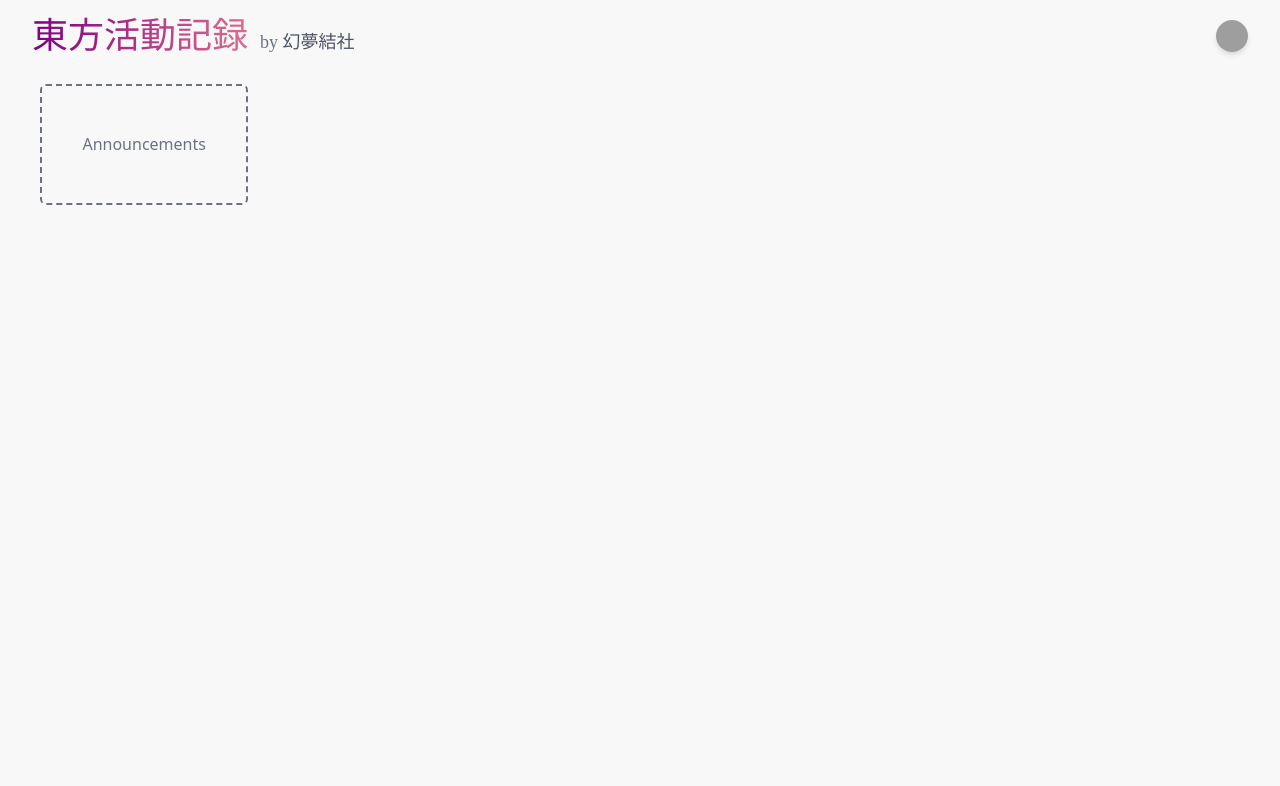
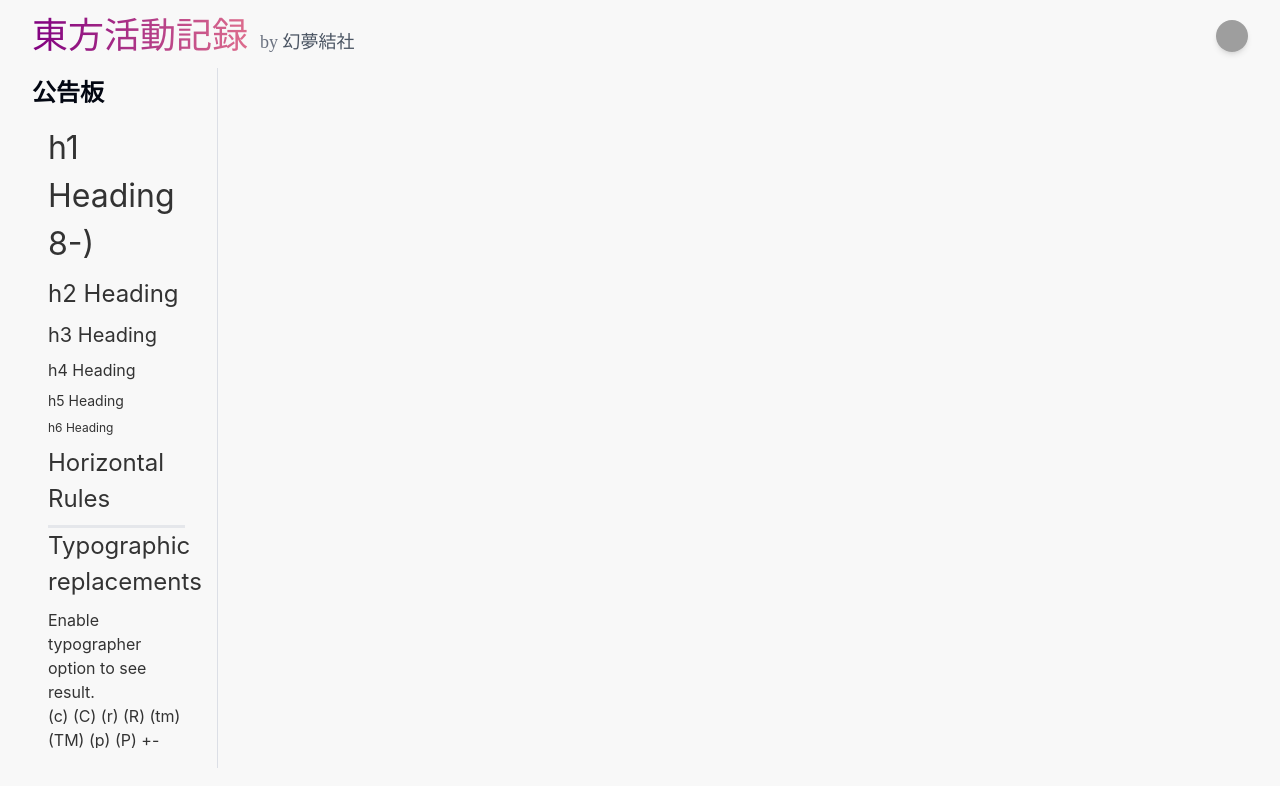
Before and after one commit to akinazuki/touhou-events, a Vue app: page /events in a window 1280 px wide. Shown: the top 786 px of the page. Built offline with nearby package versions, Linux system fonts and the light colour scheme; grey boxes are pictures that could not be loaded; a web font is replaced by a local one.

Commit message:
fix events display & add announcement component

```diff
--- /dev/null
+++ b/src/components/Announcement.vue
@@ -0,0 +1,89 @@
+<script setup lang="ts">
+import { defineProps, ref } from "vue";
+import { ElScrollbar } from "element-plus";
+import MarkdownRender from "./MarkdownRender.vue";
+
+const content = ref(`
+# h1 Heading 8-)
+## h2 Heading
+### h3 Heading
+#### h4 Heading
+##### h5 Heading
+###### h6 Heading
+
+
+## Horizontal Rules
+
+___
+
+---
+
+***
+
+
+## Typographic replacements
+
+Enable typographer option to see result.
+
+(c) (C) (r) (R) (tm) (TM) (p) (P) +-
+
+test.. test... test..... test?..... test!....
+
+!!!!!! ???? ,,  -- ---
+
+"Smartypants, double quotes" and 'single quotes'
+
+
+## Emphasis
+
+**This is bold text**
+
+__This is bold text__
+
+*This is italic text*
+
+_This is italic text_
+
+~~Strikethrough~~
+
+
+## Blockquotes
+
+
+> Blockquotes can also be nested...
+>> ...by using additional greater-than signs right next to each other...
+> > > ...or with spaces between arrows.`);
+</script>
+
+<template>
+  <div class="h-full announcement">
+    <h1 class="text-2xl font-semibold">
+      公告板
+    </h1>
+    <ElScrollbar max-height="calc(100vh - 8rem - 2rem)">
+      <MarkdownRender
+        :style="{
+        }" :content="content"
+        height="100%"
+        max-height="100%"
+      />
+    </ElScrollbar>
+  </div>
+</template>
+
+<style scoped>
+/*
+unset the default scrollbar style
+*/
+.announcement ::-webkit-scrollbar-thumb {
+  background:unset
+
+}
+.announcement ::-webkit-scrollbar-thumb:hover {
+  background:unset;
+  border-radius:unset
+}
+.announcement ::-webkit-scrollbar-track {
+  background:unset
+}
+</style>
--- a/src/components/Events.vue
+++ b/src/components/Events.vue
@@ -142,11 +142,11 @@ onMounted(async () => {
 
 <template>
   <div class="flex flex-col">
-    <div class="flex flex-row items-center gap-2 my-2 h-8 xl:max-w-[70%] max-w-[90%]">
-      <SearchTagsSelector class="w-32" />
-      <EventsFilter class="w-full" :initial-value="sortBy" @filter-selected="onFilterSelected" />
-      <p class="text-gray-600 text-xs font-bold">
-        {{ searching ? `搜索到 ${searchResultEventsCount} 个活动` : '' }}
+    <div class="flex flex-row items-center gap-1 my-2 h-8 xl:max-w-[70%] max-w-[90%]">
+      <SearchTagsSelector class="2xl:w-[40%] xl:w-[60%] md:w-[70%]" />
+      <EventsFilter class="w-[8rem]" :initial-value="sortBy" @filter-selected="onFilterSelected" />
+      <p class="text-gray-600 text-xs font-bold line-clamp-1 w-[10rem] ml-2">
+        {{ searching ? `${searchResultEventsCount} 个活动` : '' }}
       </p>
     </div>
     <div class="grid grid-cols-1 lg:grid-cols-2 xl:grid-cols-3 2xl:grid-cols-4 w-[96%]">
@@ -160,7 +160,7 @@ onMounted(async () => {
         少女{{ parseFloat(Math.random().toFixed(2)) > 0.3 ? "祈祷" : "折寿" }}中...
       </p>
     </div>
-    <div v-if="events.length === 0 && !loading" class="flex flex-col items-center justify-center h-96">
+    <div v-if="events.length === 0 && !loading" class="flex flex-col items-center justify-center h-96 mt-32">
       <img src="https://cdn.sa.net/2024/06/23/HGaDtOfh86wXCKx.jpg" alt="404">
       <p class="text-gray-600 text-xl">
         什么都没有找到...
--- a/src/components/EventsFilter.vue
+++ b/src/components/EventsFilter.vue
@@ -3,7 +3,8 @@ import type { Ref } from "vue";
 import { computed, inject, onMounted, ref, watch } from "vue";
 import { Check, ChevronsUpDown } from "lucide-vue-next";
 
-import { ElRadioButton, ElRadioGroup } from "element-plus";
+import { ElOption, ElRadioButton, ElRadioGroup, ElSelect } from "element-plus";
+
 import { cn } from "@/lib/utils";
 import { Button } from "@/components/ui/button";
 import {
@@ -48,18 +49,15 @@ watch(selected, () => {
 </script>
 
 <template>
-  <div
-    class="flex flex-row items-center grow"
-  >
-    <ElRadioGroup v-model="selected" class="filter-selector w-full">
-      <!-- <ElRadioButton label="热门" value="hot" />
-      <ElRadioButton label="最近的" value="future" />
-      <ElRadioButton label="时间倒序" value="desc" /> -->
-      <ElRadioButton
-        v-for="button in filterButtons" :key="button.value" :label="button.label" :value="button.value"
-      />
-    </ElRadioGroup>
-    <!-- <Popover v-model:open="open">
+  <div class="flex flex-row items-center">
+    <ElSelect v-model="selected" placeholder="排序" size="large">
+      <ElOption v-for="item in filterButtons" :key="item.value" :label="item.label" :value="item.value" />
+    </ElSelect>
+    <!-- <ElRadioGroup v-model="selected" class="filter-selector w-full">
+      <ElRadioButton v-for="button in filterButtons" :key="button.value" :label="button.label" :value="button.value" />
+    </ElRadioGroup> -->
+  </div>
+  <!-- <Popover v-model:open="open">
       <PopoverTrigger as-child>
         <div class="w-full">
           <Button variant="outline" role="combobox" :aria-expanded="open" class="w-full justify-between">
@@ -101,7 +99,6 @@ watch(selected, () => {
         </Command>
       </PopoverContent>
     </Popover> -->
-  </div>
 </template>
 
 <style>
--- a/src/components/Main.vue
+++ b/src/components/Main.vue
@@ -1,8 +1,9 @@
 <script setup lang="ts">
-import { computed, onMounted, provide, ref } from "vue";
+import { computed, h, onMounted, provide, ref } from "vue";
+import { ElDivider } from "element-plus";
 import Placeholder from "@/components/Placeholder.vue";
 import Header from "@/components/Header.vue";
-import EventsFilter from "@/components/EventsFilter.vue";
+import Announcement from "@/components/Announcement.vue";
 
 const needMargin = ref(false);
 const leftPanel = ref<HTMLElement | null>(null);
@@ -22,24 +23,27 @@ provide("leftPanelWidth", leftPanelWidth);
 
 <template>
   <div class="flex flex-col ">
-    <!-- <Placeholder message="Header" class="h-24 p-2" /> -->
     <div class="h-16 px-8 mt-1 items-center w-full flex">
       <Header />
     </div>
 
     <div class="flex px-6">
-      <div ref="leftPanel" class="w-[20%] p-2 flex flex-col">
-        <Placeholder message="Announcements" class="h-[20%] w-full p-2" />
-        <!-- <Placeholder message="Sidebar" class="h-[80%] w-full p-2" /> -->
+      <div ref="leftPanel" class="w-[15%] p-2 flex flex-col">
+        <!-- <Placeholder message="Announcements" class="h-[20%] w-full p-2" /> -->
+        <Announcement class="w-full" />
       </div>
+      <ElDivider
+        :style="{
+          height: 'auto',
+        }" direction="vertical"
+      />
       <div
         :class="{
           'm-2': needMargin,
-        }" class="w-[80%] overflow-y-auto flex flex-col m-4 h-[calc(100vh-8rem-0.25rem)]"
+        }" class="w-[85%] overflow-y-auto flex flex-col m-4 h-[calc(100vh-8rem-0.25rem)]"
       >
         <router-view />
       </div>
-      <!-- <Placeholder message="Announcements" class="w-[20%] p-2" /> -->
     </div>
   </div>
 </template>
--- a/src/components/MarkdownRender.vue
+++ b/src/components/MarkdownRender.vue
@@ -6,9 +6,11 @@ import DOMPurify from "dompurify";
 const props = defineProps<{
   content: string;
   height?: string;
+  maxHeight?: string;
 }>();
 
 const containerHeight = computed(() => props.height || "24rem");
+const containerMaxHeight = computed(() => props.maxHeight || "24rem");
 
 const compiledMarkdownHTML = computed(() => {
   const html = marked.parse(props.content || "", {
@@ -30,7 +32,8 @@ const compiledMarkdownHTML = computed(() => {
   <div
     :style="{
       height: containerHeight,
-    }" class="markdown max-h-[24rem] overflow-y-scroll rounded p-4" v-html="compiledMarkdownHTML"
+      maxHeight: containerMaxHeight,
+    }" class="markdown overflow-y-scroll rounded p-4" v-html="compiledMarkdownHTML"
   />
 </template>
 
--- a/src/components/SearchTagsSelector.vue
+++ b/src/components/SearchTagsSelector.vue
@@ -3,6 +3,7 @@ import { computed, onMounted, provide, ref, watch } from "vue";
 import { ComboboxAnchor, ComboboxInput, ComboboxPortal, ComboboxRoot } from "radix-vue";
 import { ElSelectV2 } from "element-plus";
 import { SearchIcon } from "lucide-vue-next";
+import { useWindowSize } from "@vueuse/core";
 import { useSearchStore } from "./stores/search";
 import { CommandEmpty, CommandGroup, CommandItem, CommandList } from "@/components/ui/command";
 import { TagsInput, TagsInputInput, TagsInputItem, TagsInputItemDelete, TagsInputItemText } from "@/components/ui/tags-input";
@@ -12,6 +13,19 @@ const searchStore = useSearchStore();
 
 onMounted(async () => {
   await searchStore.init();
+});
+const { width } = useWindowSize();
+
+const collapseNum = ref(3);
+watch(width, (w) => {
+  if (w > 1280)
+    collapseNum.value = 3;
+  else if (w <= 1280 && w > 768)
+    collapseNum.value = 2;
+  else if (w <= 768 && w > 640)
+    collapseNum.value = 1;
+  else
+    collapseNum.value = 1;
 });
 
 // function remoteMethod(query: string) {
@@ -31,12 +45,12 @@ onMounted(async () => {
 </script>
 
 <template>
+  <div>
     <ElSelectV2
       v-model="searchStore.selected" :options="searchStore.tagsList" placeholder="搜索" style="
-    width: 100%;
     margin-right: 16px;
     vertical-align: middle;
-    " size="large" allow-create filterable multiple clearable :collapse-tags="true" :max-collapse-tags="4"
+    " size="large" allow-create filterable multiple clearable :collapse-tags="true" :max-collapse-tags="collapseNum"
     >
       <template #header>
         <p class="px-2 text-gray-500">
@@ -45,13 +59,14 @@ onMounted(async () => {
       </template>
       <template #footer>
         <p class="px-2 text-gray-500">
-        搜索关键词: {{ searchStore.selectors }}
+          搜索关键词: {{ searchStore.searchInput.input }}
         </p>
       </template>
       <template #prefix>
         <SearchIcon class="w-4 h-4" />
       </template>
     </ElSelectV2>
+  </div>
   <!-- <ElSelectV2
     v-model="value" class="w-full h-full" multiple filterable remote :remote-method="remoteMethod" clearable
     :options="options" :loading="loading" placeholder="Please enter a keyword"
```
Lines whose indentation alone changed are shown as unchanged.
